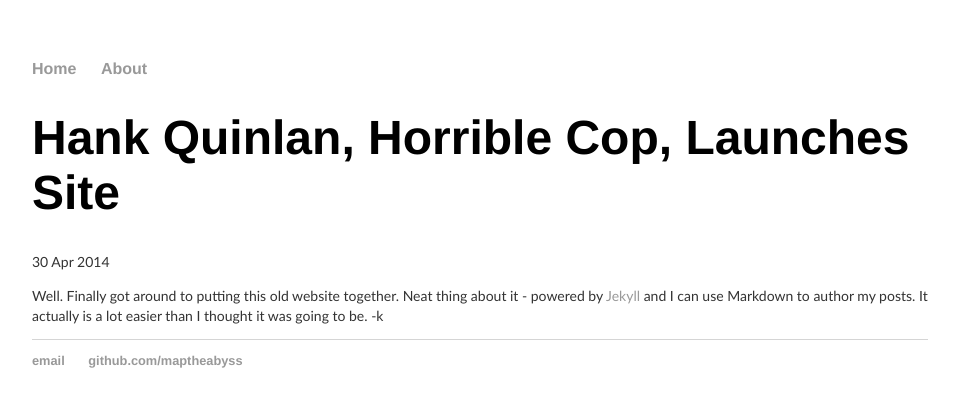
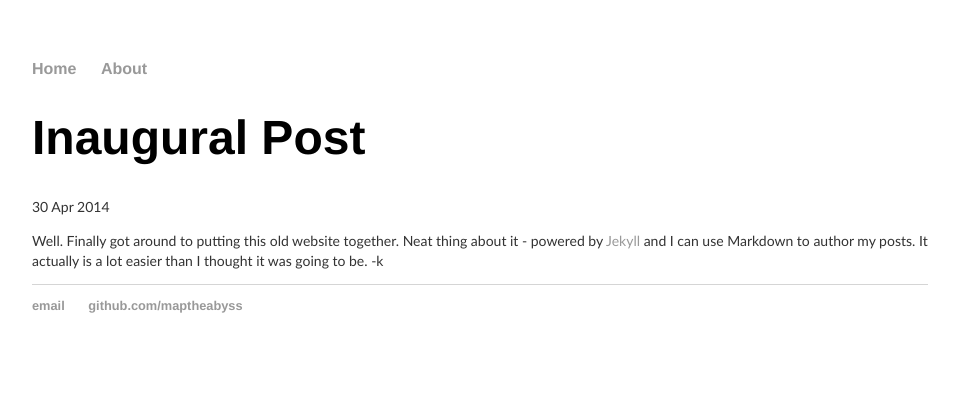
Before and after one commit to maptheabyss/maptheabyss.github.io, a Jekyll site: the page built from _posts/2014-04-30-hank-quinlan-site-launched.md, in a window 1280 px wide. Shown: the top 407 px of the page, without its empty margins (160-1119 px from the left). Built offline with Jekyll 4.4.1, drawn with Linux system fonts in a browser that asks for light colours.

Commit message:
Update 2014-04-30-hank-quinlan-site-launched.md

```diff
--- a/_posts/2014-04-30-hank-quinlan-site-launched.md
+++ b/_posts/2014-04-30-hank-quinlan-site-launched.md
@@ -1,6 +1,6 @@
 ---
 layout: post
-title: "Hank Quinlan, Horrible Cop, Launches Site"
+title: "Inaugural Post"
 date: 2014-04-30
 ---
 
```
